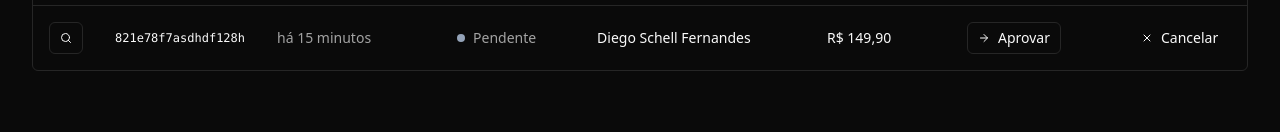
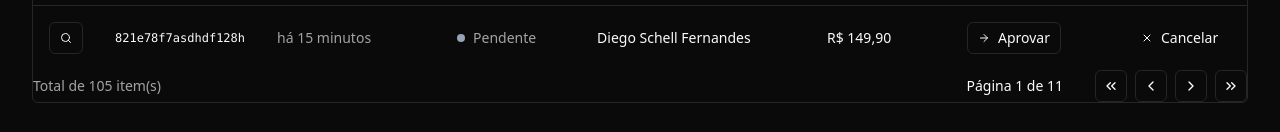
Before and after one commit to gbrogni/pizzashop-app, a React (Vite) app: page /orders in a window 1280 px wide. Shown: the part 812-944 px from the top of the page. Before the commit the page ends 915 px from the top, so only its background shows below. Built offline with nearby package versions, Linux system fonts and the light colour scheme.

Commit message:
feat: Implementa componente de paginação

```diff
--- /dev/null
+++ b/src/components/paggination.tsx
@@ -0,0 +1,54 @@
+import {
+    ChevronLeft,
+    ChevronRight,
+    ChevronsLeft,
+    ChevronsRight,
+} from 'lucide-react'
+
+import { Button } from './ui/button'
+
+interface PaginationProps {
+    pageIndex: number
+    totalCount: number
+    perPage: number
+}
+
+export function Pagination({
+    pageIndex,
+    perPage,
+    totalCount,
+}: PaginationProps) {
+    const pages = Math.ceil(totalCount / perPage) || 1
+
+    return (
+        <div className="flex items-center justify-between">
+            <span className="text-sm text-muted-foreground">
+                Total de {totalCount} item(s)
+            </span>
+
+            <div className="flex items-center gap-6 lg:gap-8">
+                <div className="text-sm font-medium">
+                    Página {pageIndex + 1} de {pages}
+                </div>
+                <div className="flex items-center gap-2">
+                    <Button variant="outline" className="h-8 w-8 p-0">
+                        <ChevronsLeft className="h-4 w-4" />
+                        <span className="sr-only">Primeira página</span>
+                    </Button>
+                    <Button variant="outline" className="h-8 w-8 p-0">
+                        <ChevronLeft className="h-4 w-4" />
+                        <span className="sr-only">Página anterior</span>
+                    </Button>
+                    <Button variant="outline" className="h-8 w-8 p-0">
+                        <ChevronRight className="h-4 w-4" />
+                        <span className="sr-only">Próxima página</span>
+                    </Button>
+                    <Button variant="outline" className="h-8 w-8 p-0">
+                        <ChevronsRight className="h-4 w-4" />
+                        <span className="sr-only">Última página</span>
+                    </Button>
+                </div>
+            </div>
+        </div>
+    )
+}
--- a/src/pages/app/orders/orders.tsx
+++ b/src/pages/app/orders/orders.tsx
@@ -9,6 +9,7 @@ import {
 } from '@/components/ui/table'
 import { OrderTableRow } from './order-table-row'
 import { OrderTableFilters } from './order-table-filters'
+import { Pagination } from '@/components/paggination'
 
 export function Orders() {
     return (
@@ -19,7 +20,7 @@ export function Orders() {
                 <h1 className="text-3xl font-bold tracking-tight">Pedidos</h1>
             </div>
             <div className="space-y-2.5">
-            <OrderTableFilters />
+                <OrderTableFilters />
 
                 <div className="rounded-md border">
                     <Table>
@@ -41,6 +42,7 @@ export function Orders() {
                             })}
                         </TableBody>
                     </Table>
+                    <Pagination pageIndex={0} totalCount={105} perPage={10} />
                 </div>
             </div>
         </>
```
